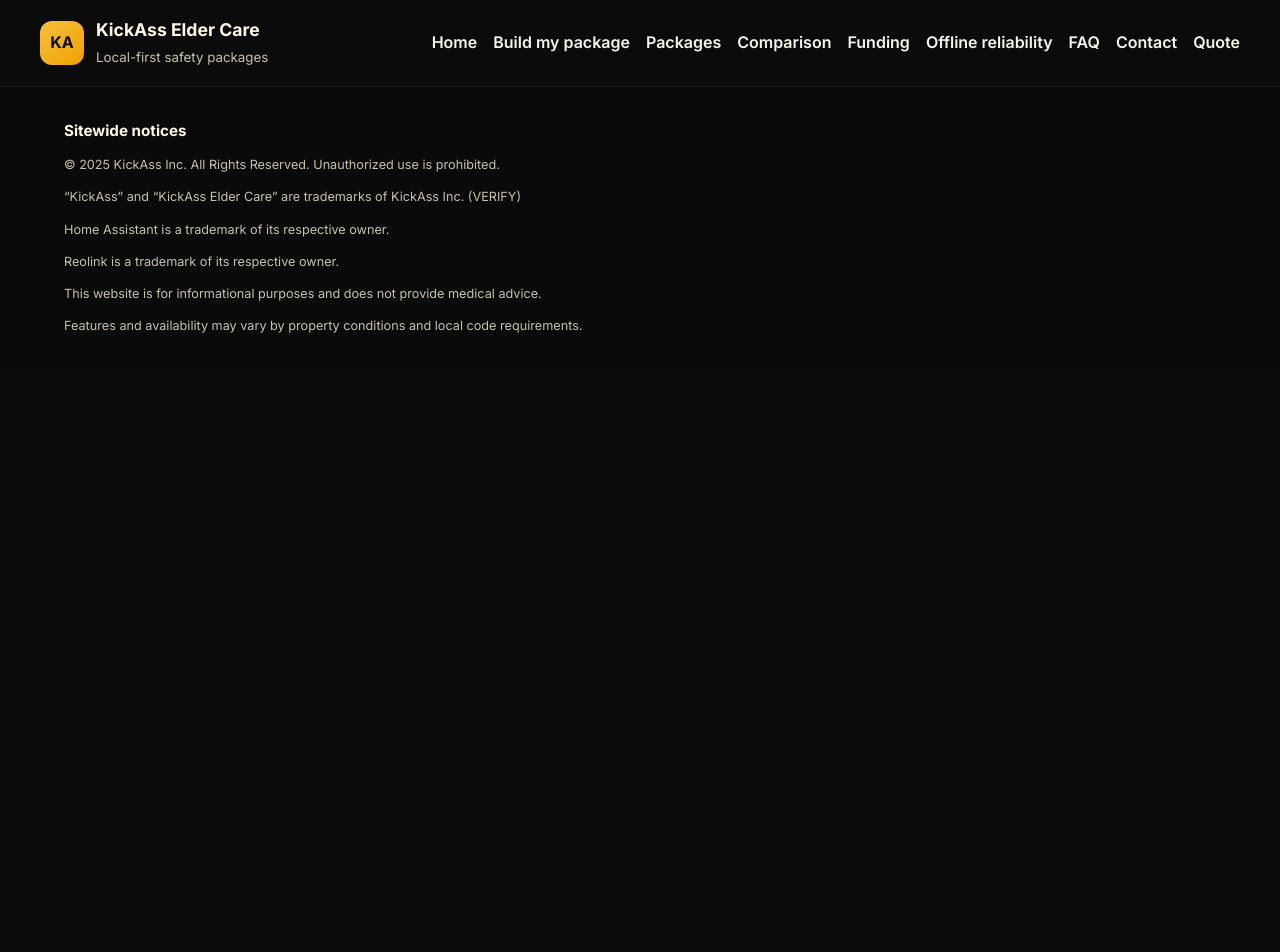
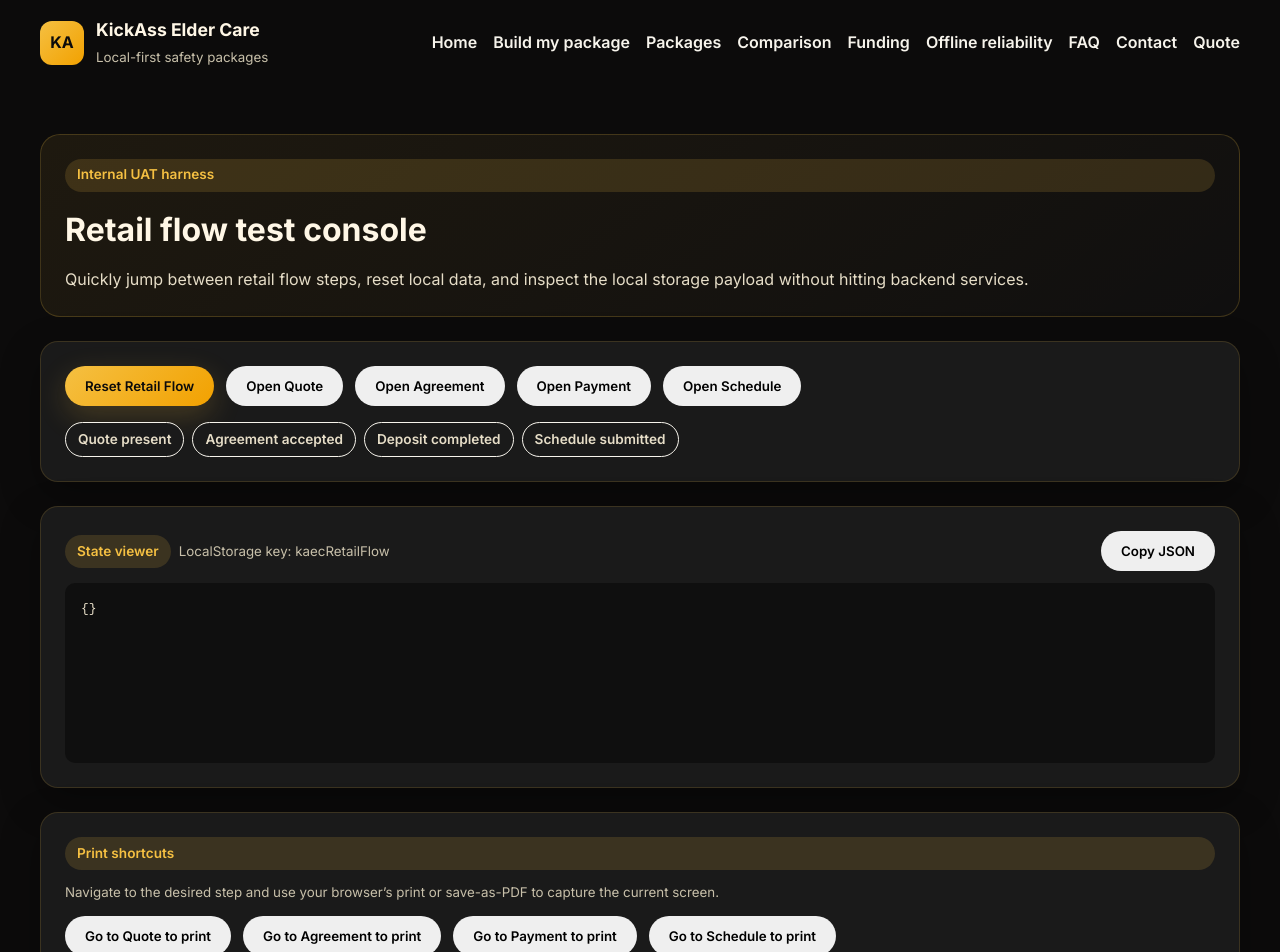
Before and after one commit to buffalonychris/KAECRetailWebsite, a React (Vite) app: page /uat in a window 1280 px wide. Shown: the top 952 px of the page. Before the commit the page ends 800 px from the top, so only its background shows below. Built offline with nearby package versions, Linux system fonts and the light colour scheme.

Commit message:
Add UAT harness page

```diff
--- a/src/App.tsx
+++ b/src/App.tsx
@@ -17,6 +17,7 @@ import ESign from './pages/ESign';
 import Payment from './pages/Payment';
 import PaymentProcessing from './pages/PaymentProcessing';
 import Schedule from './pages/Schedule';
+import UAT from './pages/UAT';
 
 const App = () => {
   return (
@@ -39,6 +40,7 @@ const App = () => {
         <Route path="/payment" element={<Payment />} />
         <Route path="/payment-processing" element={<PaymentProcessing />} />
         <Route path="/schedule" element={<Schedule />} />
+        <Route path="/uat" element={<UAT />} />
       </Routes>
     </Layout>
   );
--- /dev/null
+++ b/src/pages/UAT.tsx
@@ -0,0 +1,138 @@
+import { useEffect, useMemo, useState } from 'react';
+import { useNavigate } from 'react-router-dom';
+import { FLOW_STORAGE_KEY, loadRetailFlow, RetailFlowState } from '../lib/retailFlow';
+
+const UAT = () => {
+  const navigate = useNavigate();
+  const [state, setState] = useState<RetailFlowState>({});
+
+  useEffect(() => {
+    setState(loadRetailFlow());
+  }, []);
+
+  const stateJson = useMemo(() => JSON.stringify(state, null, 2), [state]);
+
+  const resetFlow = () => {
+    localStorage.removeItem(FLOW_STORAGE_KEY);
+    window.location.reload();
+  };
+
+  const openPath = (path: string) => {
+    window.open(path, '_blank', 'noopener');
+  };
+
+  const copyJson = async () => {
+    await navigator.clipboard.writeText(stateJson);
+  };
+
+  const gateBadges = [
+    { label: 'Quote present', active: Boolean(state.quote) },
+    { label: 'Agreement accepted', active: Boolean(state.agreementAcceptance?.accepted) },
+    { label: 'Deposit completed', active: state.payment?.depositStatus === 'completed' },
+    { label: 'Schedule submitted', active: Boolean(state.scheduleRequest) },
+  ];
+
+  const printShortcuts = [
+    { label: 'Go to Quote to print', path: '/quote' },
+    { label: 'Go to Agreement to print', path: '/agreement' },
+    { label: 'Go to Payment to print', path: '/payment' },
+    { label: 'Go to Schedule to print', path: '/schedule' },
+  ];
+
+  return (
+    <div className="container" style={{ padding: '3rem 0', display: 'grid', gap: '1.5rem' }}>
+      <div className="hero-card" style={{ display: 'grid', gap: '0.75rem' }}>
+        <div className="badge">Internal UAT harness</div>
+        <h1 style={{ margin: 0, color: '#fff7e6' }}>Retail flow test console</h1>
+        <p style={{ margin: 0, color: '#e6ddc7' }}>
+          Quickly jump between retail flow steps, reset local data, and inspect the local storage
+          payload without hitting backend services.
+        </p>
+      </div>
+
+      <div className="card" style={{ display: 'grid', gap: '1rem' }}>
+        <div style={{ display: 'flex', gap: '0.75rem', flexWrap: 'wrap' }}>
+          <button type="button" className="btn btn-primary" onClick={resetFlow}>
+            Reset Retail Flow
+          </button>
+          <button type="button" className="btn" onClick={() => openPath('/quote')}>
+            Open Quote
+          </button>
+          <button type="button" className="btn" onClick={() => openPath('/agreement')}>
+            Open Agreement
+          </button>
+          <button type="button" className="btn" onClick={() => openPath('/payment')}>
+            Open Payment
+          </button>
+          <button type="button" className="btn" onClick={() => openPath('/schedule')}>
+            Open Schedule
+          </button>
+        </div>
+
+        <div style={{ display: 'flex', gap: '0.5rem', flexWrap: 'wrap', alignItems: 'center' }}>
+          {gateBadges.map((gate) => (
+            <div
+              key={gate.label}
+              className="badge"
+              style={{
+                background: gate.active ? 'var(--kaec-green)' : 'var(--kaec-charcoal)',
+                color: gate.active ? '#0c0b0b' : '#e6ddc7',
+                border: gate.active ? '1px solid transparent' : '1px solid var(--kaec-sand)',
+              }}
+            >
+              {gate.label}
+            </div>
+          ))}
+        </div>
+      </div>
+
+      <div className="card" style={{ display: 'grid', gap: '0.75rem' }}>
+        <div style={{ display: 'flex', justifyContent: 'space-between', alignItems: 'center' }}>
+          <div style={{ display: 'flex', gap: '0.5rem', alignItems: 'center' }}>
+            <div className="badge">State viewer</div>
+            <small style={{ color: '#c8c0aa' }}>LocalStorage key: {FLOW_STORAGE_KEY}</small>
+          </div>
+          <button type="button" className="btn" onClick={copyJson}>
+            Copy JSON
+          </button>
+        </div>
+        <pre
+          style={{
+            background: '#0f0f0f',
+            color: '#e6ddc7',
+            padding: '1rem',
+            borderRadius: '10px',
+            border: '1px solid var(--kaec-ink)',
+            margin: 0,
+            overflowX: 'auto',
+            minHeight: '180px',
+          }}
+        >
+          {stateJson}
+        </pre>
+      </div>
+
+      <div className="card" style={{ display: 'grid', gap: '0.75rem' }}>
+        <div className="badge">Print shortcuts</div>
+        <small style={{ color: '#c8c0aa' }}>
+          Navigate to the desired step and use your browser&rsquo;s print or save-as-PDF to capture the
+          current screen.
+        </small>
+        <div style={{ display: 'flex', gap: '0.75rem', flexWrap: 'wrap' }}>
+          {printShortcuts.map((shortcut) => (
+            <button
+              key={shortcut.path}
+              type="button"
+              className="btn"
+              onClick={() => navigate(shortcut.path)}
+            >
+              {shortcut.label}
+            </button>
+          ))}
+        </div>
+      </div>
+    </div>
+  );
+};
+
+export default UAT;
```
